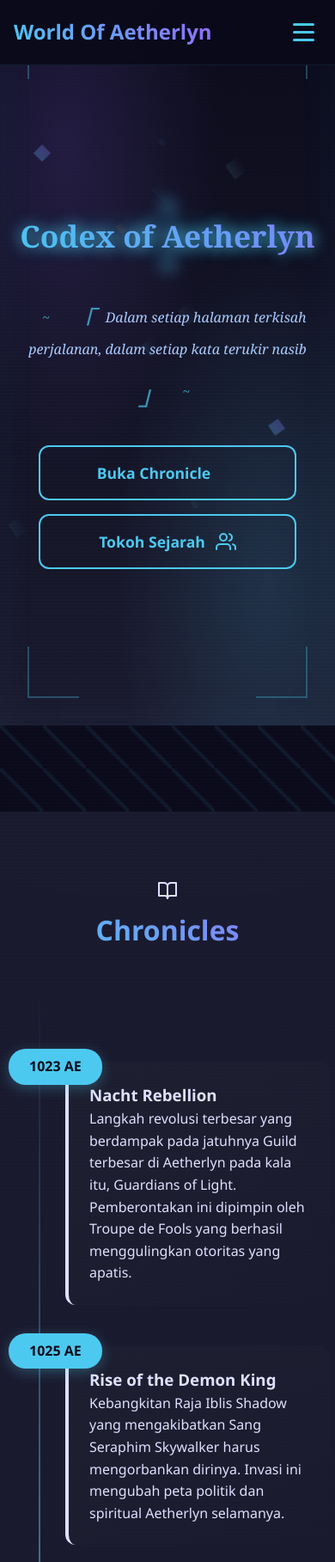
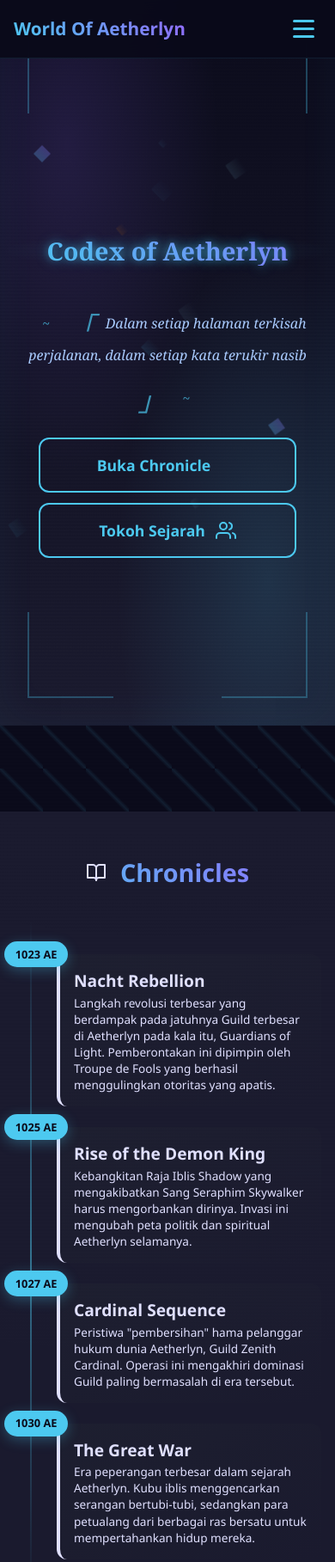
Before and after one commit to WendaRPL/codex-aetherlyn, a plain HTML site: page index.html in a window 390 px wide. Shown: the top 1817 px of the page at 86% size. Drawn offline with nearby package versions, Linux system fonts and the light colour scheme.

```diff
--- a/css/codex.css
+++ b/css/codex.css
@@ -1142,75 +1142,118 @@ footer {
     transform: rotate(180deg);
   }
 
-  /* Hero adjustments */
-  .hero {
-    padding: 8rem 1rem 4rem;
-  }
-
-  .corner-ornament {
-    width: 60px;
-    height: 60px;
-  }
-
-  .hero-actions {
-    flex-direction: column;
-    align-items: center;
-  }
-
-  .cta-button {
-    width: 100%;
-    max-width: 300px;
-    justify-content: center;
-  }
-
-  /* Section adjustments */
-  .section-title {
-    font-size: 2rem;
-    flex-direction: column;
-    gap: 0.5rem;
-  }
-
-  .patch-highlights {
-    grid-template-columns: 1fr;
-  }
-
-  .link-grid {
-    grid-template-columns: 1fr;
-  }
-
-  /* Timeline mobile adjustments */
+  /* Timeline mobile fix */
+  .timeline {
+    padding: 1rem 0;
+  }
+
   .timeline::before {
-    left: 30px;
+    left: 20px !important; /* Pindah ke kiri untuk mobile */
   }
 
   .timeline-event {
-    width: calc(100% - 60px);
-    margin-left: 60px !important;
+    width: calc(100% - 50px) !important;
+    margin-left: 50px !important;
+    margin-right: 0 !important;
     border-left: 4px solid !important;
     border-right: none !important;
     text-align: left !important;
+    margin: 2rem 0;
+    padding: 1.2rem;
   }
 
   .timeline-year {
-    left: -70px;
-    transform: none;
+    position: absolute !important;
+    left: -70px !important;
+    top: -15px !important;
+    transform: none !important;
+    font-size: 0.9rem;
+    padding: 0.4rem 1rem;
+  }
+
+  /* Figure cards mobile layout */
+  .link-grid {
+    grid-template-columns: 1fr !important;
+    gap: 1.5rem;
+    margin-top: 2rem;
+  }
+
+  .figure-card {
+    margin-bottom: 1.5rem;
+  }
+
+  .figure-content {
+    padding: 3rem 1rem 1.5rem;
+  }
+
+  .figure-title {
+    font-size: 1.3rem;
+  }
+
+  .figure-desc {
+    font-size: 0.9rem;
+    line-height: 1.5;
+  }
+
+  /* Hero improvements for mobile */
+  .codex-hero {
+    padding: 8rem 1rem 3rem;
   }
 
   .codex-title {
-    font-size: 2.5rem;
-  }
-
-  /* Hide custom cursor on mobile */
-  .cursor-dot, .cursor-outline {
-    display: none;
-  }
-
-  body {
-    cursor: auto;
-  }
-
-  input, textarea, button, a {
-    cursor: auto;
+    font-size: 2rem;
+    line-height: 1.2;
+    margin-bottom: 1rem;
+  }
+
+  .codex-title::before,
+  .codex-title::after {
+    display: none; /* Sembunyikan ornamen kecil di mobile */
+  }
+
+  .codex-subtitle {
+    font-size: 1rem;
+    padding: 0.5rem;
+    margin-bottom: 1.5rem;
+  }
+
+  /* Section title mobile fix */
+  .section-title {
+    font-size: 1.8rem;
+    margin-bottom: 2rem;
+  }
+
+  .patch-info {
+    padding: 3rem 0;
+  }
+
+  .quick-links {
+    padding: 3rem 0;
+  }
+
+  /* Container padding reduction */
+  .container {
+    padding: 0 1rem;
+  }
+
+  /* Card improvements */
+  .history-card {
+    padding: 1.5rem;
+    margin-top: 1rem;
+  }
+
+  /* Hero actions button stacking */
+  .hero-actions {
+    flex-direction: column;
+    gap: 0.75rem;
+    width: 100%;
+    max-width: 300px;
+    margin: 0 auto;
+  }
+
+  .cta-button {
+    width: 100%;
+    justify-content: center;
   }
 }
 
@@ -1254,20 +1297,56 @@ footer {
     height: 24px;
   }
 
-  /* Mobile sidebar lebih kecil di screen kecil */
+ .codex-title {
+    font-size: 1.8rem;
+  }
+
+  .timeline-event {
+    padding: 1rem;
+    margin: 1.5rem 0;
+  }
+
+  .timeline-event h3 {
+    font-size: 1.2rem;
+  }
+
+  .timeline-event p {
+    font-size: 0.85rem;
+    line-height: 1.4;
+  }
+
+  .timeline-year {
+    left: -65px !important;
+    font-size: 0.8rem;
+    padding: 0.3rem 0.8rem;
+  }
+
+  .figure-portrait {
+    width: 80px;
+    height: 80px;
+    margin: -40px auto 0.75rem;
+  }
+
+  .figure-portrait i {
+    font-size: 2rem;
+  }
+
+  .figure-content {
+    padding: 2.5rem 0.75rem 1rem;
+  }
+
+  /* Navigation fixes */
   .nav-links {
-    width: 250px;
-    padding: 4.5rem 1rem 1.5rem;
-  }
-
-  .figure-portrait {
-    width: 90px;
-    height: 90px;
-    margin: -45px auto 1rem;
-  }
-
-  .figure-portrait i {
-    font-size: 2.2rem;
+    width: 85vw;
+    max-width: 280px;
+  }
+
+  nav {
+    padding: 0.75rem 1rem;
+  }
+
+  .logo h1 {
+    font-size: 1.3rem;
   }
 }
 
```
